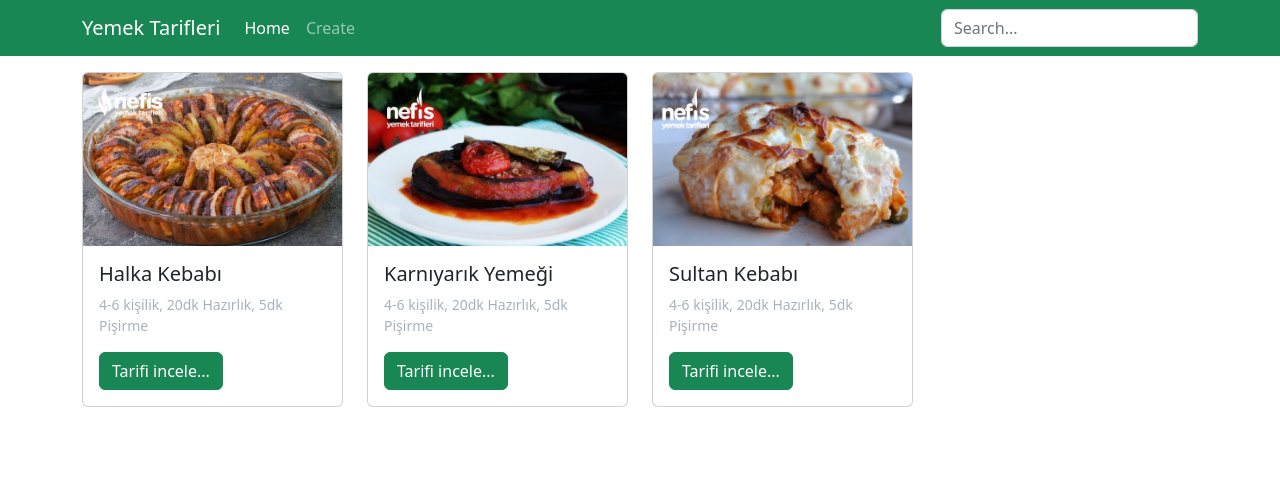
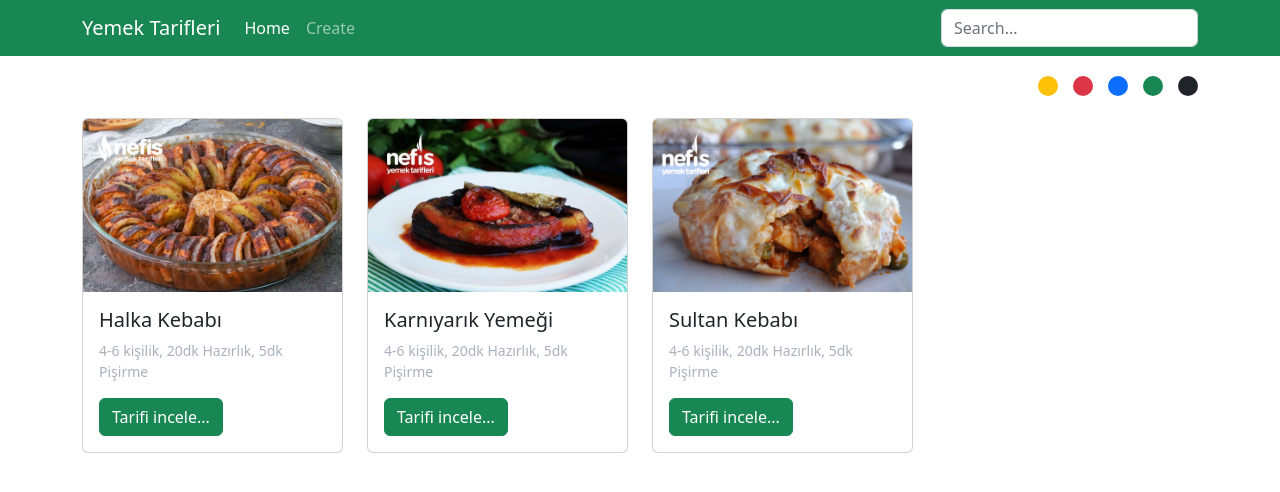
Before and after one commit to Emrehanoglu/ReactV2, a React (Create React App) app in the folder yemek-tarifleri/: page / in a window 1280 px wide. Shown: the top 492 px of the page. Built offline with nearby package versions, Linux system fonts and the light colour scheme; data requests are answered from the project's data file.

Commit message:
Yemek Tarifleri Uygulaması #15

```diff
--- a/yemek-tarifleri/src/components/ProductCard.js
+++ b/yemek-tarifleri/src/components/ProductCard.js
@@ -4,7 +4,7 @@
 import { ThemeContext } from '../contexts/ThemeContext'
 
 function ProductCard({tarif}) {
-  const { btnColor } = useContext(ThemeContext)
+  const { color } = useContext(ThemeContext)
   return (
     <div className='col-3 mb-3'>
         <div className="card">
@@ -12,7 +12,7 @@
             <div className="card-body">
             <h5 className="card-title">{tarif.baslik}</h5>
             <p className="aciklama">{tarif.aciklama}</p>
-            <Link to={`/tarifler/${tarif.id}`} className={`btn btn-${btnColor}`}>Tarifi incele...</Link>
+            <Link to={`/tarifler/${tarif.id}`} className={`btn btn-${color}`}>Tarifi incele...</Link>
             </div>
         </div>
     </div>
--- /dev/null
+++ b/yemek-tarifleri/src/components/ThemeSelector.css
@@ -0,0 +1,14 @@
+.theme-selector {
+    display: flex;
+    justify-content: flex-end;
+    margin-top: 20px;
+}
+
+.theme-links span {
+    display: inline-block;
+    width: 20px;
+    height: 20px;
+    border-radius: 50%; /* bu sayede yuvarlak bir gorunum elde ettim */
+    cursor: pointer;
+    margin-left: 15px;
+}
--- /dev/null
+++ b/yemek-tarifleri/src/components/ThemeSelector.js
@@ -0,0 +1,24 @@
+import { useContext } from "react"
+import './ThemeSelector.css'
+import { ThemeContext } from "../contexts/ThemeContext"
+
+
+export const themeColors = ["warning","danger","primary","success","dark"]
+
+export default function ThemeSelector(){
+    const {changeColor} = useContext(ThemeContext)
+    return(
+        <div className="container theme-selector">
+            <div className="theme-links">
+                {
+                    themeColors.map(color => (
+                        <span
+                            key={color}
+                            className={`bg-${color}`}
+                            onClick={() => changeColor(color)}></span>
+                    ))
+                }
+            </div>
+        </div>
+    )
+}
--- a/yemek-tarifleri/src/contexts/ThemeContext.js
+++ b/yemek-tarifleri/src/contexts/ThemeContext.js
@@ -1,10 +1,14 @@
-import { createContext } from "react";
+import { createContext, useState } from "react";
 
 export const ThemeContext = createContext()
 
 export function ThemeProvider({children}){
+    const [color, setColor] = useState('success')
+    const changeColor = (value) => {
+        setColor(value)
+    }
     return (
-        <ThemeContext.Provider value={{color: 'success', btnColor:'success'}}>
+        <ThemeContext.Provider value={{color, changeColor}}>
             {children}
         </ThemeContext.Provider>
     )
--- a/yemek-tarifleri/src/layouts/MainLayout.js
+++ b/yemek-tarifleri/src/layouts/MainLayout.js
@@ -1,11 +1,13 @@
 import React from 'react'
 import Navbar from '../components/Navbar'
 import { Outlet } from 'react-router-dom'
+import ThemeSelector from '../components/ThemeSelector'
 
 function MainLayout() {
   return (
     <>
         <Navbar /> {/* sabit kısım. */}
+        <ThemeSelector />
         <div className="container">
             <Outlet /> {/* alt componentlerin geleceği değişken kısım. */}
         </div>
```
